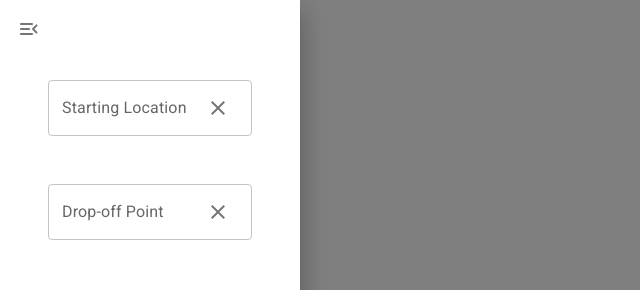
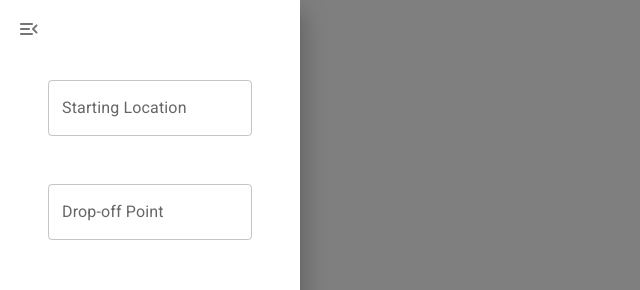
Before and after one commit to dowinterfor6/waypoints-poc, a Next.js app: page / in a window 1280 px wide. Shown: the top 290 px of the page, without its empty margins (0-640 px from the left). Built offline with nearby package versions, Linux system fonts and the light colour scheme.

Commit message:
Connect up UI with api calls

```diff
--- a/src/pages/components/DrawerContent.tsx
+++ b/src/pages/components/DrawerContent.tsx
@@ -1,71 +1,107 @@
+import { getRoutePathByToken, getRouteToken } from "@/utils/api";
 import { Clear } from "@mui/icons-material";
 import {
+  Autocomplete,
   Box,
   Button,
-  IconButton,
-  InputAdornment,
-  Paper,
   Stack,
   TextField,
   Typography,
 } from "@mui/material";
-import React, { FC, useState } from "react";
+import React, { Dispatch, FC, SetStateAction, useState } from "react";
 
 const DrawerContent: FC = () => {
-  const [totals, setTotals] = useState<{
+  const INITIAL_ROUTE_DATA = { distance: null, time: null, path: null };
+
+  const [routeData, setRouteData] = useState<{
     distance: number | null;
     time: number | null;
-  }>({ distance: null, time: null });
+    path: Array<[string, string]> | null;
+  }>(INITIAL_ROUTE_DATA);
 
-  const [errors, setErrors] = useState<Array<string>>([]);
+  const [error, setError] = useState<string | null>(null);
+  const [isLoading, setIsLoading] = useState<boolean>(false);
+  const [startingLocation, setStartingLocation] = useState<string>("");
+  const [dropoffLocation, setDropoffLocation] = useState<string>("");
 
-  const onClearStartingLocation = () => {
-    console.log("clear");
+  const onInputChange = (
+    newValue: string,
+    setStateAction: Dispatch<SetStateAction<string>>
+  ): void => {
+    setStateAction(newValue);
   };
 
-  const onClearDropoffLocation = () => {
-    console.log("clear 2");
+  const onSubmit = async (): Promise<void> => {
+    setRouteData(INITIAL_ROUTE_DATA);
+    setError(null);
+    setIsLoading(true);
+
+    try {
+      // In a real app, add some sort of validation to the locations to ensure
+      // it's somewhat valid before spending an API call
+      const routeTokenResponse = await getRouteToken(
+        startingLocation,
+        dropoffLocation
+      );
+
+      if (routeTokenResponse.status === "ERROR") {
+        throw new Error("Failed to get route token from location");
+      }
+
+      const routeToken = routeTokenResponse.token;
+
+      const routePathResponse = await getRoutePathByToken(routeToken);
+
+      if (routePathResponse.status === "ERROR") {
+        throw new Error(routePathResponse.errorMessage);
+      }
+
+      const {
+        path,
+        totalDistance: distance,
+        totalTime: time,
+      } = routePathResponse;
+
+      setRouteData({ path, distance, time });
+    } catch (error) {
+      if (typeof error === "string") {
+        setError(error);
+      } else {
+        setError("Failed to fetch route data");
+      }
+    } finally {
+      setIsLoading(false);
+    }
   };
 
-  const onSubmit = () => {
-    console.log("submit");
-  };
-
-  const onReset = () => {
-    console.log("reset");
+  const onReset = (): void => {
+    setError(null);
+    setStartingLocation("");
+    setDropoffLocation("");
+    setRouteData(INITIAL_ROUTE_DATA);
   };
 
   return (
     <Stack spacing={6} sx={{ padding: 6, marginTop: 4 }}>
-      <TextField
-        label="Starting Location"
-        variant="outlined"
-        slotProps={{
-          input: {
-            endAdornment: (
-              <InputAdornment position="end">
-                <IconButton onClick={onClearStartingLocation}>
-                  <Clear />
-                </IconButton>
-              </InputAdornment>
-            ),
-          },
-        }}
+      <Autocomplete
+        freeSolo
+        options={[]}
+        clearIcon={<Clear />}
+        inputValue={startingLocation}
+        onInputChange={(_, value) => onInputChange(value, setStartingLocation)}
+        renderInput={(params) => (
+          <TextField {...params} label="Starting Location" variant="outlined" />
+        )}
       />
-      <TextField
-        label="Drop-off Point"
-        variant="outlined"
-        slotProps={{
-          input: {
-            endAdornment: (
-              <InputAdornment position="end">
-                <IconButton onClick={onClearDropoffLocation}>
-                  <Clear />
-                </IconButton>
-              </InputAdornment>
-            ),
-          },
-        }}
+      <Autocomplete
+        freeSolo
+        options={[]}
+        clearIcon={<Clear />}
+        inputValue={dropoffLocation}
+        onInputChange={(_, value) => onInputChange(value, setDropoffLocation)}
+        renderInput={(params) => (
+          <TextField {...params} label="Drop-off Point" variant="outlined" />
+        )}
       />
       <Box
         component="section"
@@ -78,16 +114,20 @@ const DrawerContent: FC = () => {
       >
         <Stack>
           <Stack>
-            {Number.isFinite(totals.distance) &&
-              Number.isFinite(totals.time) && (
+            {Number.isFinite(routeData.distance) &&
+              Number.isFinite(routeData.time) && (
                 <>
-                  <Typography variant="body1">Total Distance: {}</Typography>
-                  <Typography variant="body1">Total Time: {}</Typography>
+                  <Typography variant="body1">
+                    Total Distance: {routeData.distance}
+                  </Typography>
+                  <Typography variant="body1">
+                    Total Time: {routeData.time}
+                  </Typography>
                 </>
               )}
           </Stack>
           <Box>
-            {!!errors.length && <Typography variant="body1">Errors</Typography>}
+            {error !== null && <Typography variant="body1">{error}</Typography>}
           </Box>
         </Stack>
       </Box>
@@ -96,10 +136,12 @@ const DrawerContent: FC = () => {
           direction="row"
           sx={{ display: "flex", justifyContent: "space-between" }}
         >
-          <Button variant="contained" onClick={onSubmit}>
+          {/* The UX on this is subjective, but for a simple experience disallowed
+          actions while loading will just be disabled */}
+          <Button variant="contained" onClick={onSubmit} loading={isLoading}>
             Submit
           </Button>
-          <Button variant="contained" onClick={onReset}>
+          <Button variant="contained" onClick={onReset} disabled={isLoading}>
             Reset
           </Button>
         </Stack>
```
Also changed, not shown: src/utils/api.ts (+6 -1 lines), 1 other file (tests, documents, lock files or other folders).
